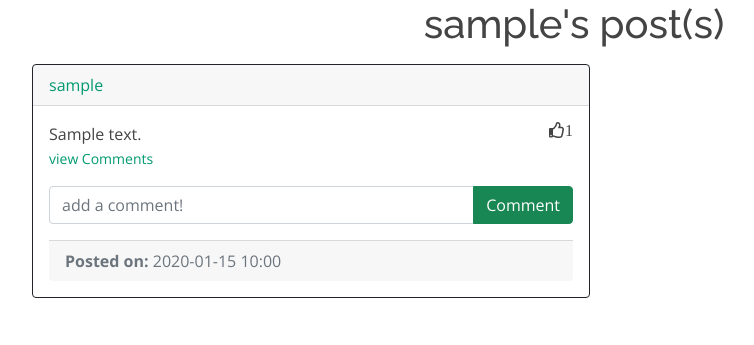
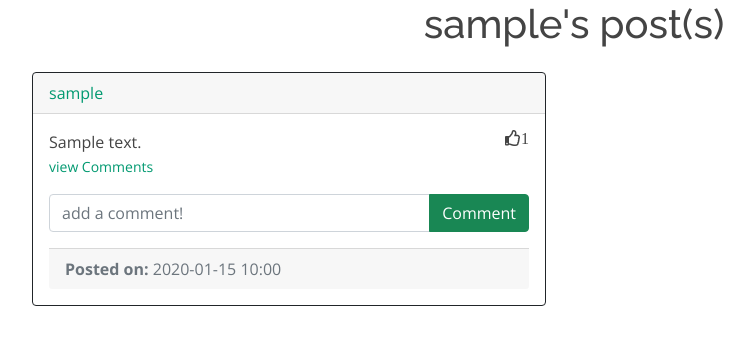
Before and after one commit to otienonick/Blog_Flask, a Flask app: a page that uses app/templates/base.html in a window 1280 px wide. Shown: the part 70-415 px from the top of the page, without its empty margins (66-820 px from the left). Run offline with Flask 2, Linux system fonts and the light colour scheme; tables that the repository leaves empty hold one stand-in row (values such as "Sample post"); some libraries are stand-ins or nearby versions.

Commit message:
modified posts cards sizes

```diff
--- a/app/templates/base.html
+++ b/app/templates/base.html
@@ -87,8 +87,6 @@
   {% endif%}
   {% endwith%}
 
-
-
         <div class="container">
 
 
--- a/app/templates/blog.html
+++ b/app/templates/blog.html
@@ -2,14 +2,17 @@
 {%block title%}Home{% endblock%}
 
 {%block content%}
+<style>
 
+</style>
 
 <h1 class="text-center">{%block header%}Posts{% endblock%}</h1>
 
-
-<div id="posts">
+<div id="posts" >
+<div class="row">
 {% for post in posts%}
-<div class=" card border-dark col-6 m-3">
+<div class="col-md-6">
+<div class=" card border-dark m-3">
     <div class="card-header d-flex justify-content-between align-items-center">
         <a href="/posts/{{post.user.username}}">{{post.user.username}}</a>
         {% if user.id == post.author%}
@@ -37,7 +40,7 @@
 
                     <div class="card-header d-flex justify-content-between align-items-center">
                         <div>
-                        <a href="/posts/{{comment.user.username}}"> {{comment.user.username}}</a>: {{comment.text}}
+                        <a href="/posts/{{comment.user.username}}"> {{comment.user.username}} says:</a>: {{comment.text}}
                         </div>
                         <div>
                             <small class="text-muted">
@@ -45,7 +48,6 @@
 
                             </small>
 
-                            {% if user.id == comment.author or user.id == post.author %}
                             <div class="btn-group">
                                 <i class="fas fa-trash"  title="delete comment" data-bs-toggle="dropdown"></i>
 
@@ -55,7 +57,6 @@
                                     </li>
                                 </ul>
                             </div>
-                            {% endif%}
                         </div>
                     </div>
                     {% endfor%}
@@ -91,8 +92,9 @@
 
 
 </div>
-
+</div>
 {%endfor%}
+</div>
 </div>
 
 {% endblock%}
```
Also changed, not shown: app/static/photos/team-3.jpg (added).
